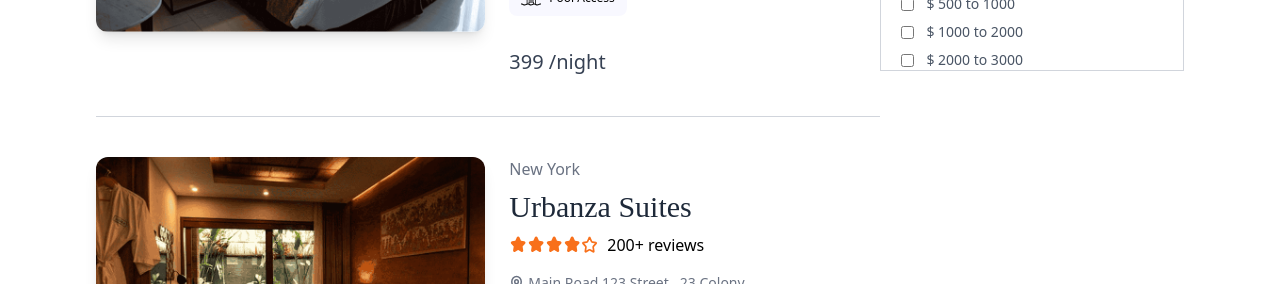
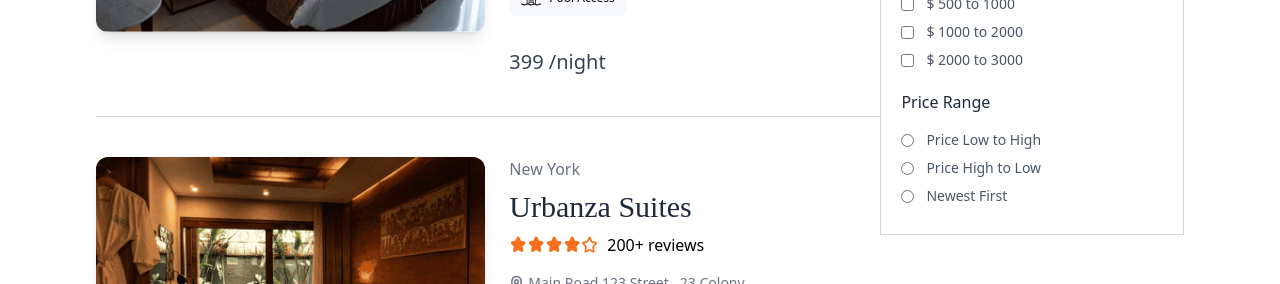
Before and after one commit to FrankTopzy/Hostel-Management, a React (Vite) app in the folder client/: page /rooms in a window 1280 px wide. Shown: the part 508-792 px from the top of the page. Built offline with nearby package versions, Linux system fonts and the light colour scheme; no server answers; a web font is replaced by a local one.

Commit message:
Corrected the radio button parameter types

```diff
--- a/client/src/pages/AllRooms.tsx
+++ b/client/src/pages/AllRooms.tsx
@@ -1,4 +1,4 @@
-import React, { useState } from 'react'
+import { useState } from 'react'
 import { assets, facilityIcons, roomsDummyData } from '../assets/assets'
 import StarRating from '../components/StarRating'
 import { useNavigate } from 'react-router-dom';
@@ -14,7 +14,7 @@ const CheckBox = ({label, selected = false, onChange = () => { }} : CheckBoxType
   )
 }
 
-const Radio = ({label, selected = false, onChange = () => {}} : CheckBoxType) => {
+const RadioButton = ({label, selected = false, onChange = () => {}} : CheckBoxType) => {
   return (
     <label className='flex gap-3 items-center cursor-pointer mt-2 text-sm'>
       <input type="radio" name='sortOption' checked={selected} onChange={() => onChange(label)}/>
@@ -94,7 +94,7 @@ function AllRooms() {
           <p className='text-base font-medium text-gray-800'>Filters</p>
 
           <div className='text-xs cursor-pointer'>
-            <button className='lg:hidden' onClick={() => setOpenFilters(!openFilters)}>{openFilters ? 'SHOW' : 'HIDE'}</button>
+            <button className='lg:hidden' onClick={() => setOpenFilters(!openFilters)}>{openFilters ? 'HIDE' : 'SHOW'}</button>
 
             <button className='hidden lg:block'>CLEAR</button>
           </div>
@@ -116,6 +116,14 @@ function AllRooms() {
               <CheckBox key={index} label={`$ ${range}`} selected = {false} />
             ))}
           </div>
+
+          <div className='px-5 pt-5 pb-7'>
+            <p className='font-medium text-gray-800 pb-2'>Price Range</p>
+
+            {sortOptions.map((option, index) => (
+              <RadioButton key={index} label={option} selected={false}/>
+            ))}
+          </div>
         </div>
       </div>
     </div>
```
